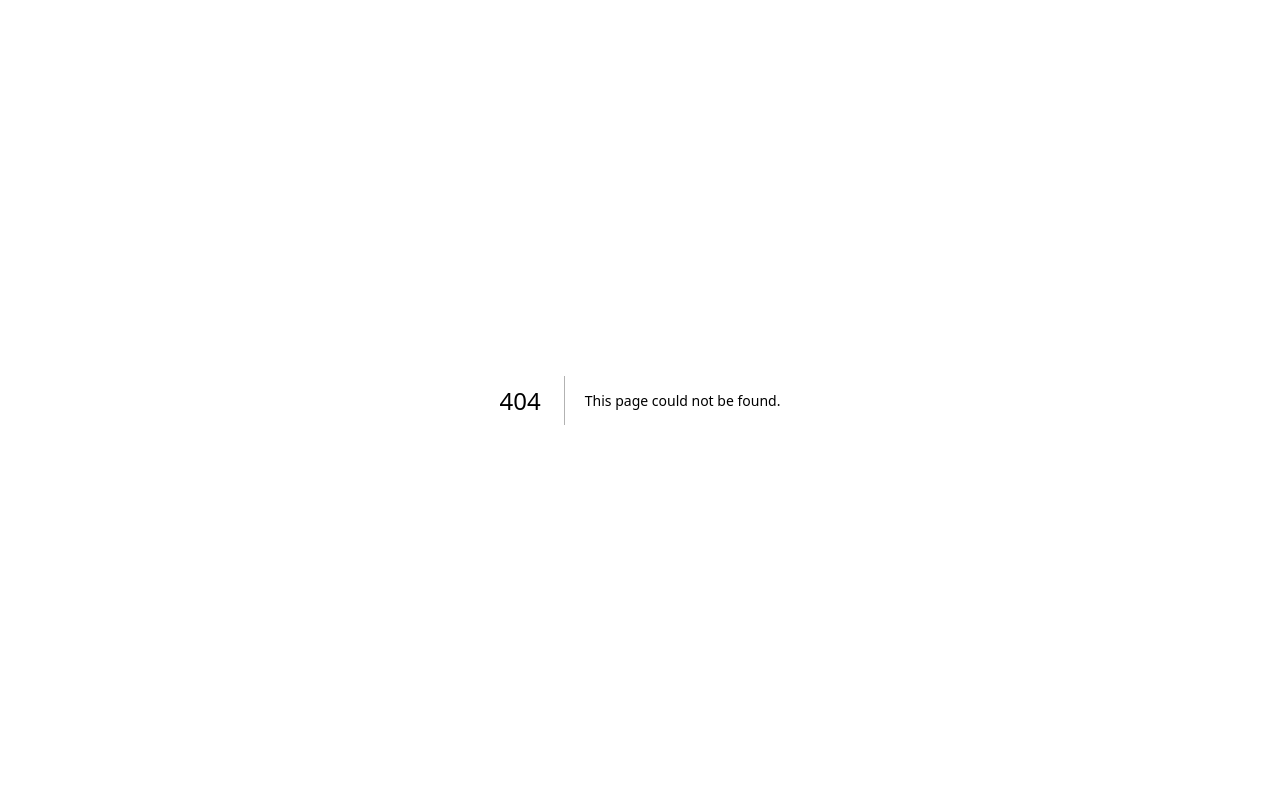
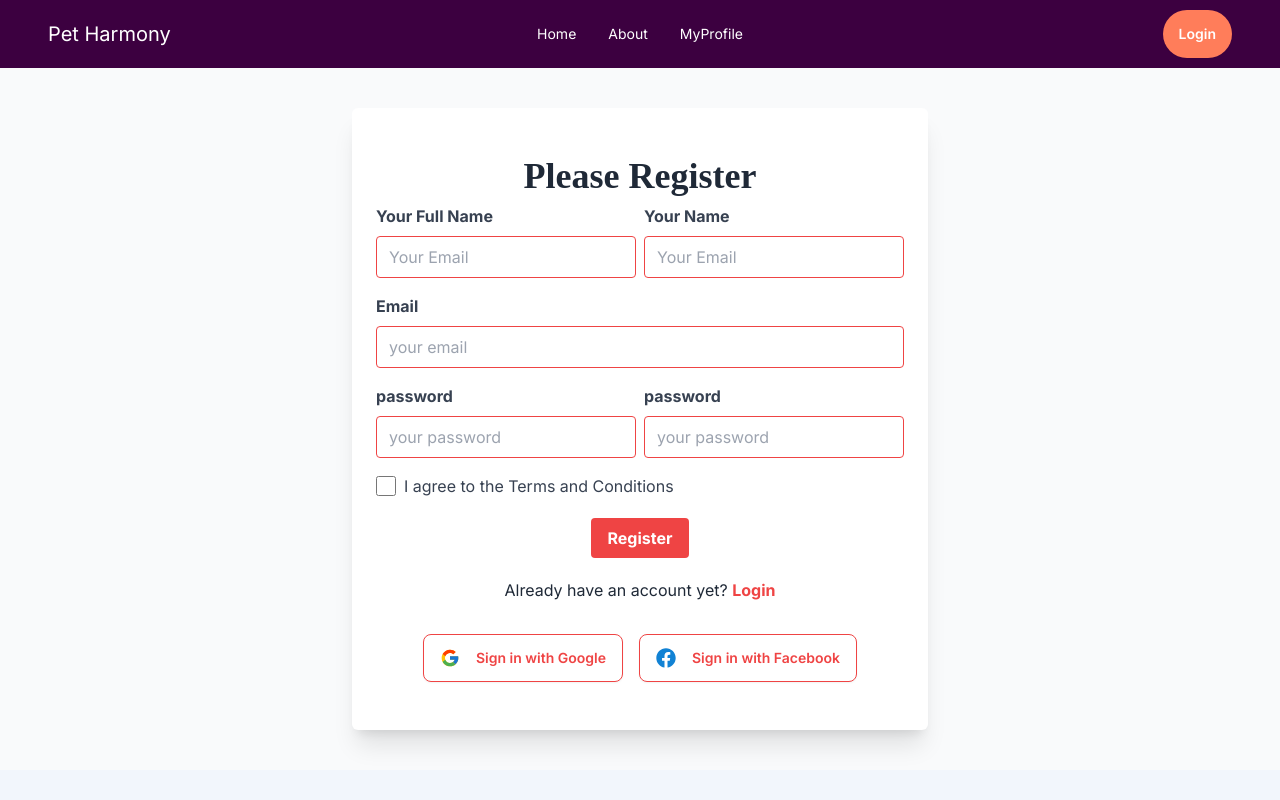
Before and after one commit to JAHIDHASAN05/Pet-Harmony, a Next.js app: page /register in a window 1280 px wide. Before the commit this address had no page. Shown: the top 800 px of the page. Built offline with nearby package versions, Linux system fonts and the light colour scheme.

Commit message:
initial register page done

```diff
--- /dev/null
+++ b/src/app/(withMainLayOut)/register/page.tsx
@@ -0,0 +1,141 @@
+import Link from "next/link";
+import React from "react";
+import { FaFacebook } from "react-icons/fa";
+import { FcGoogle } from "react-icons/fc";
+
+const RegisterPage = () => {
+  return (
+    <section className="">
+      <div className="flex flex-col items-center justify-center  bg-gray-50 pb-10  md:px-0 px-3 py-10">
+        <form className="bg-white p-6  shadow-xl w-full max-w-xl pb-12 pt-10 rounded-md  ">
+          <h1 className="text-center text-4xl my-2 font-bold rancho-regular">
+            Please Register
+          </h1>
+
+        <div className="md:flex justify-between">
+        <div className="mb-4">
+            <label
+              htmlFor="fullName"
+              className="block text-gray-700 font-bold mb-2"
+            >
+             Your Full Name
+            </label>
+            <input
+             placeholder="Your Email"
+              type="text"
+              id="fullName"
+              name="fullName"
+              className="w-full px-3 py-2 border border-red-500 rounded focus:outline-none focus:ring-2 focus:ring-red-300"
+            />
+          </div>
+          <div className="mb-4">
+            <label
+              htmlFor="fullName"
+              className="block text-gray-700 font-bold mb-2"
+            >
+             Your Name
+            </label>
+            <input
+             placeholder="Your Email"
+              type="text"
+              id="fullName"
+              name="fullName"
+              className="w-full px-3 py-2 border border-red-500 rounded focus:outline-none focus:ring-2 focus:ring-red-300"
+            />
+          </div>
+        </div>
+
+          <div className="mb-4">
+            <label
+              htmlFor="email"
+              className="block text-gray-700 font-bold mb-2"
+            >
+              Email
+            </label>
+            <input
+              type="email"
+              id="email"
+              name="email"
+              placeholder="your email"
+              className="w-full px-3 py-2 border border-red-500 rounded focus:outline-none focus:ring-2 focus:ring-red-300"
+            />
+          </div>
+         <div className="md:flex justify-between">
+         <div className="mb-4">
+            <label
+              htmlFor="email"
+              className="block text-gray-700 font-bold mb-2"
+            >
+              password
+            </label>
+            <input
+              type="password"
+              id="password"
+              name="password"
+              placeholder="your password"
+              className="w-full px-3 py-2 border border-red-500 rounded focus:outline-none focus:ring-2 focus:ring-red-300"
+            />
+          </div>
+          <div className="mb-4">
+            <label
+              htmlFor="email"
+              className="block text-gray-700 font-bold mb-2"
+            >
+              password
+            </label>
+            <input
+              type="password"
+              id="password"
+              name="password"
+              placeholder="your password"
+              className="w-full px-3 py-2 border border-red-500 rounded focus:outline-none focus:ring-2 focus:ring-red-300"
+            />
+          </div>
+         </div>
+          <div className="mb-4">
+            <label className="inline-flex items-center">
+              <input
+               placeholder="Your Email"
+                type="checkbox"
+                name="terms"
+                className="form-checkbox h-5 w-5 text-blue-600"
+              />
+              <span className="ml-2 text-gray-700">
+                I agree to the Terms and Conditions
+              </span>
+            </label>
+          </div>
+
+          <div className="text-center">
+            <button
+              type="submit"
+              className="bg-red-500 text-white font-bold py-2 px-4 rounded hover:bg-red-600 focus:outline-none focus:ring-2 focus:ring-red-500 focus:ring-opacity-50"
+            >
+              Register
+            </button>
+          </div>
+          <p className="my-5 text-center ">
+            Already have an account yet?{" "}
+            <Link href={"/login"}>
+              <span className="font-bold text-red-500">Login</span>
+            </Link>
+          </p>
+          <div className="flex flex-col md:flex-row justify-center mt-8 gap-4">
+            {/* Google Button */}
+            <button className="btn border border-red-500  bg-white text-red-500  hover:bg-transparent hover:shadow-md hover:ring-2 hover:ring-red-500 items-center space-x-2">
+              <FcGoogle className="text-xl" />
+              <span>Sign in with Google</span>
+            </button>
+            {/* Facebook Button */}
+            <button className="btn  btn-wid  border-red-500  bg-white text-red-500  hover:bg-transparent hover:shadow-md hover:ring-2 hover:ring-red-500 items-center space-x-2">
+              <FaFacebook className="text-xl text-[#1182D4]" />
+              <span>Sign in with Facebook</span>
+            </button>
+          </div>
+        </form>
+      </div>
+    </section>
+  );
+};
+
+export default RegisterPage;
```
